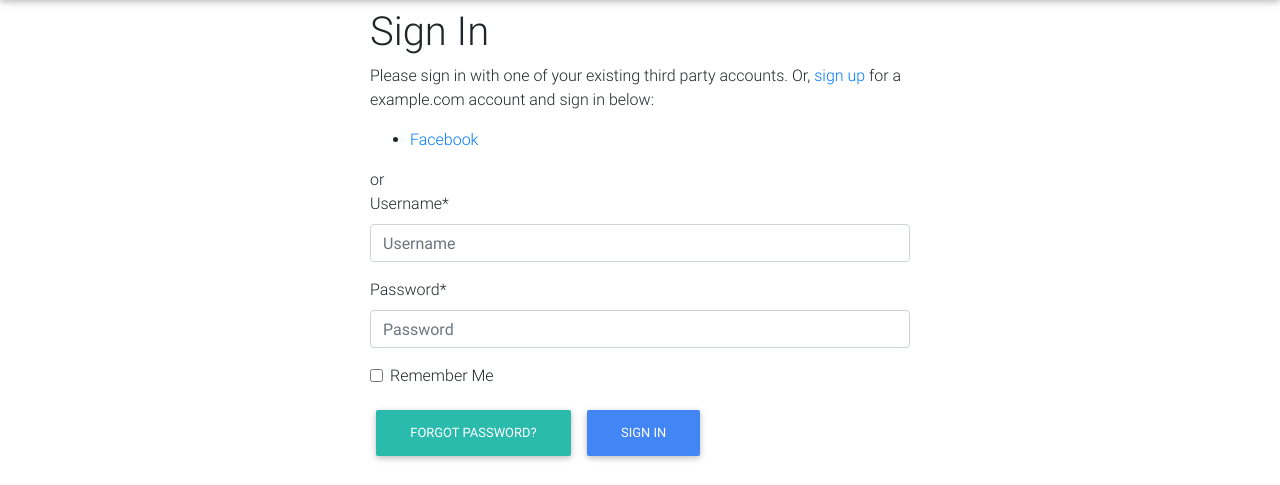
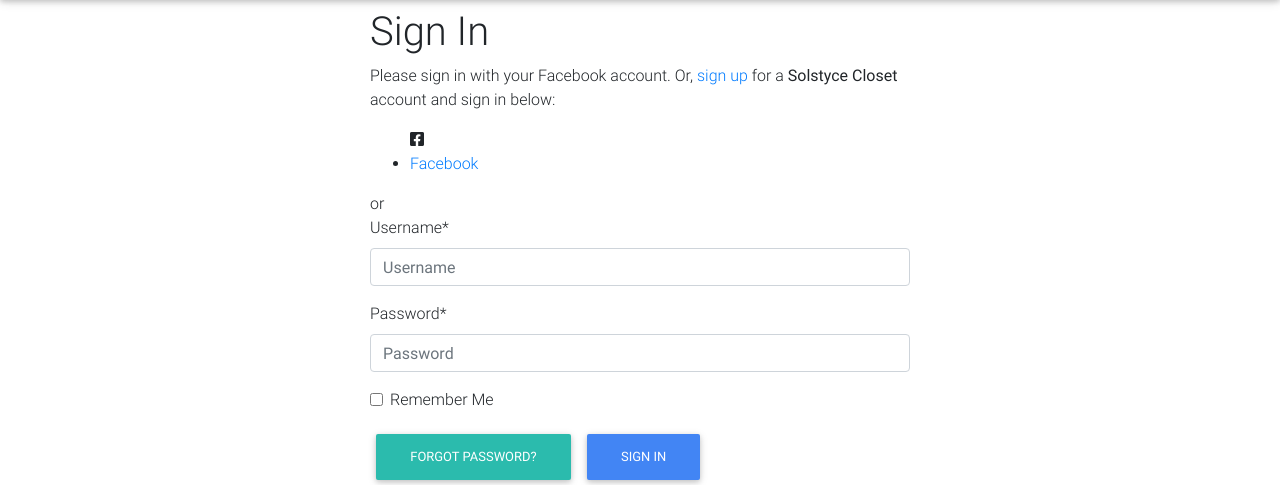
Before and after one commit to tempCross/B_social_commerce-master, a Django app: page /accounts/login/ in a window 1280 px wide. Shown: the part 64-549 px from the top of the page. Run offline with Django 3.2, Linux system fonts and the light colour scheme; some libraries are stand-ins or nearby versions.

Commit message:
second commit html updated

```diff
--- a/bwecommerce/settings.py
+++ b/bwecommerce/settings.py
@@ -5,7 +5,7 @@
 DEBUG = True
 BASE_DIR = os.path.dirname(os.path.dirname(os.path.abspath(__file__)))
 SECRET_KEY = '-05sgp9!deq=q1nltm@^^2cc+v29i(tyybv3v2t77qi66czazj'
-ALLOWED_HOSTS = ['7eeacc81.ngrok.io', 'localhost']
+ALLOWED_HOSTS = ['7eeacc81.ngrok.io', 'localhost', '127.0.0.1']
 
 INSTALLED_APPS = [
     'django.contrib.admin',
@@ -23,6 +23,7 @@
     'crispy_forms',
     'django_countries',
     'django_filters',
+    'django_extensions',
     'paypal.standard.ipn',
 
     'allauth.socialaccount.providers.facebook',
@@ -30,7 +31,7 @@
 
 ]
 
-
+#ACCOUNT_DEFAULT_HTTP_PROTOCOL = "https"
 
 MIDDLEWARE = [
     'django.middleware.security.SecurityMiddleware',
--- a/templates/account/login.html
+++ b/templates/account/login.html
@@ -21,13 +21,14 @@
           {% get_providers as socialaccount_providers %}
 
           {% if socialaccount_providers %}
-          <p>{% blocktrans with site.name as site_name %}Please sign in with one
-          of your existing third party accounts. Or, <a href="{{ signup_url }}">sign up</a>
-          for a {{ site_name }} account and sign in below:{% endblocktrans %}</p>
+          <p>{% blocktrans with site.name as site_name %}Please sign in with your
+            Facebook account. Or, <a href="{{ signup_url }}">sign up</a>
+          for a <b>Solstyce Closet</b> account and sign in below:{% endblocktrans %}</p>
 
           <div class="socialaccount_ballot">
 
             <ul class="socialaccount_providers">
+              <i class="fab fa-facebook-square"></i>
               {% include "socialaccount/snippets/provider_list.html" with process="login" %}
             </ul>
 
```
Also changed, not shown: 2 other files.
